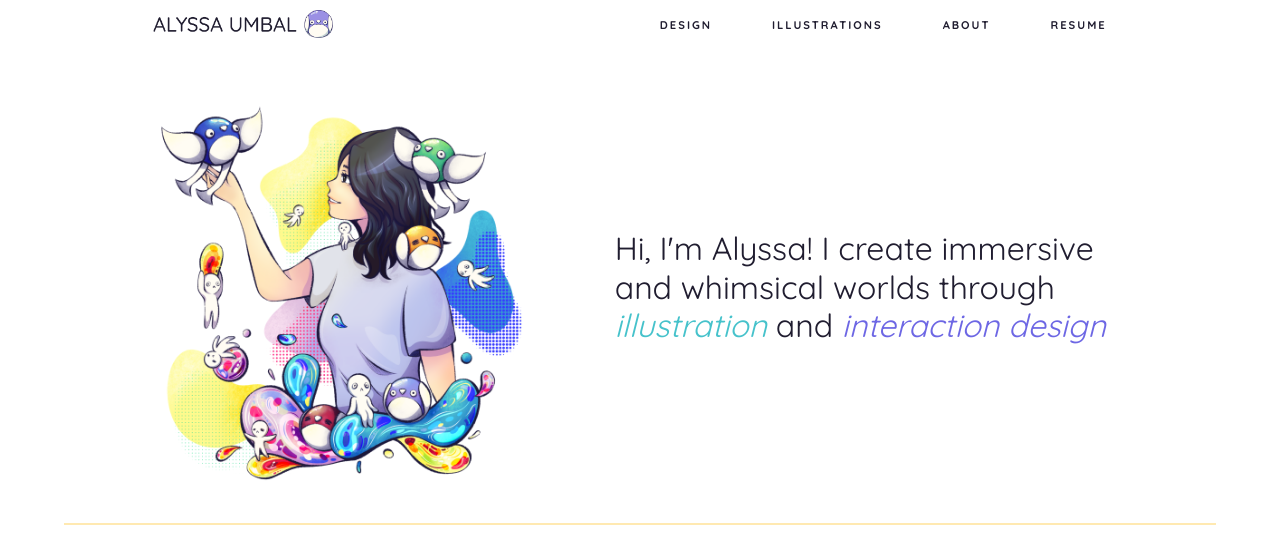
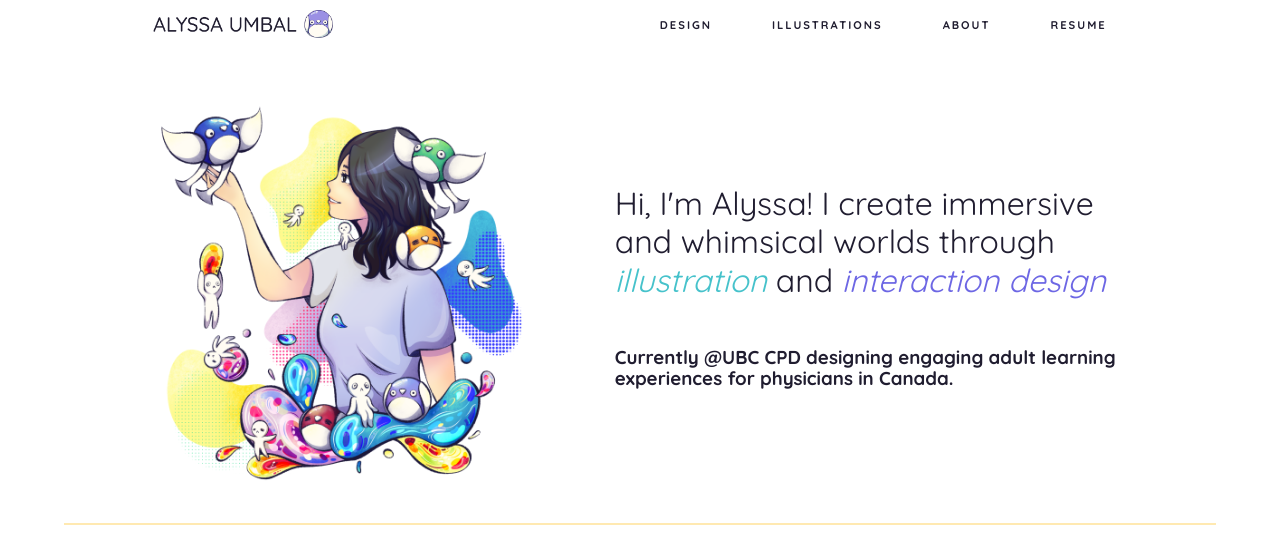
Before and after one commit to aumbal/aumbal.github.io, a plain HTML site: page index.html in a window 1280 px wide. Shown: the top 533 px of the page. Drawn offline with Linux system fonts and the light colour scheme.

```diff
--- a/index.html
+++ b/index.html
@@ -34,6 +34,7 @@
                 </div>
                 <div class="text-box">
                     <h1>Hi, I'm Alyssa! I create immersive and whimsical worlds through <em class="job-title-colour-illustrator">illustration</em> and <em class="job-title-colour-designer">interaction design</em></h1>
+                    <h3>Currently @UBC CPD designing engaging adult learning experiences for physicians in Canada.</h3>
                 </div>
             </div>
 
```
Also changed, not shown: img/misc/flower-soul.jpg, 2 other files.
